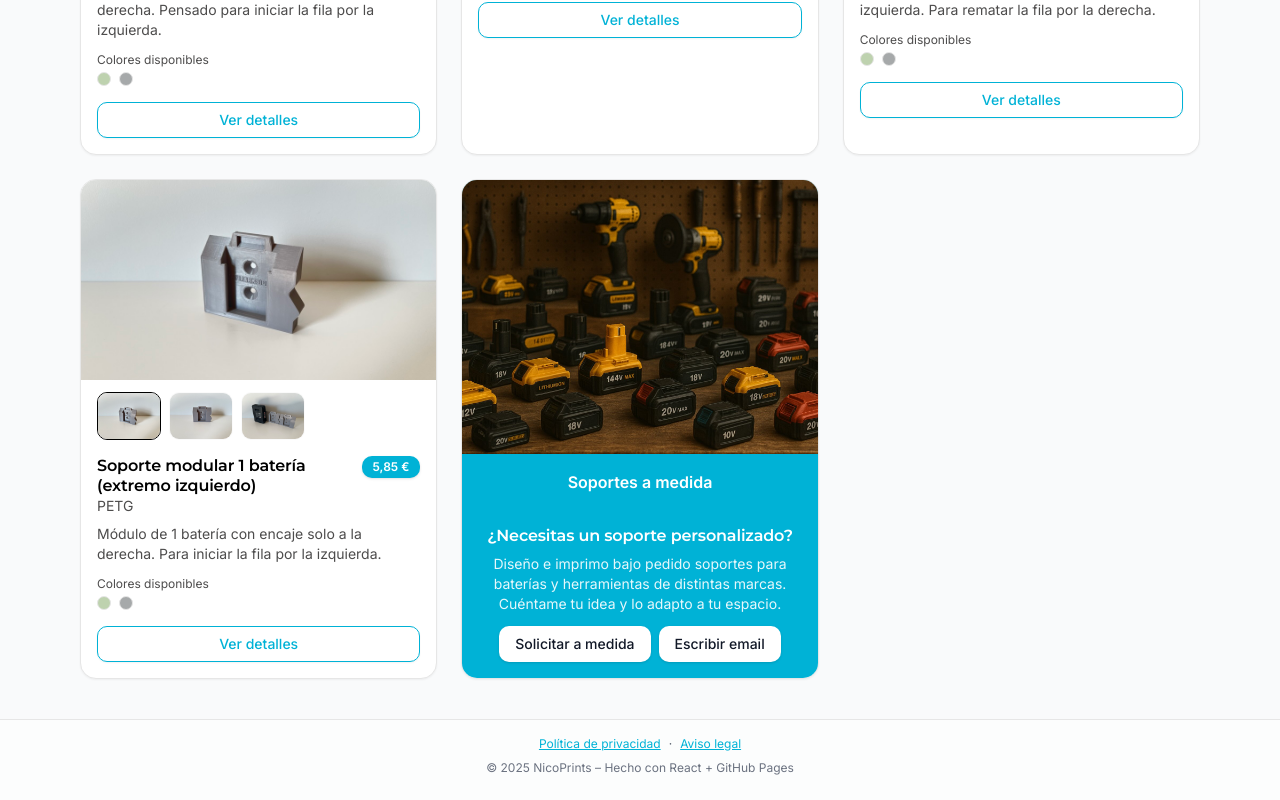
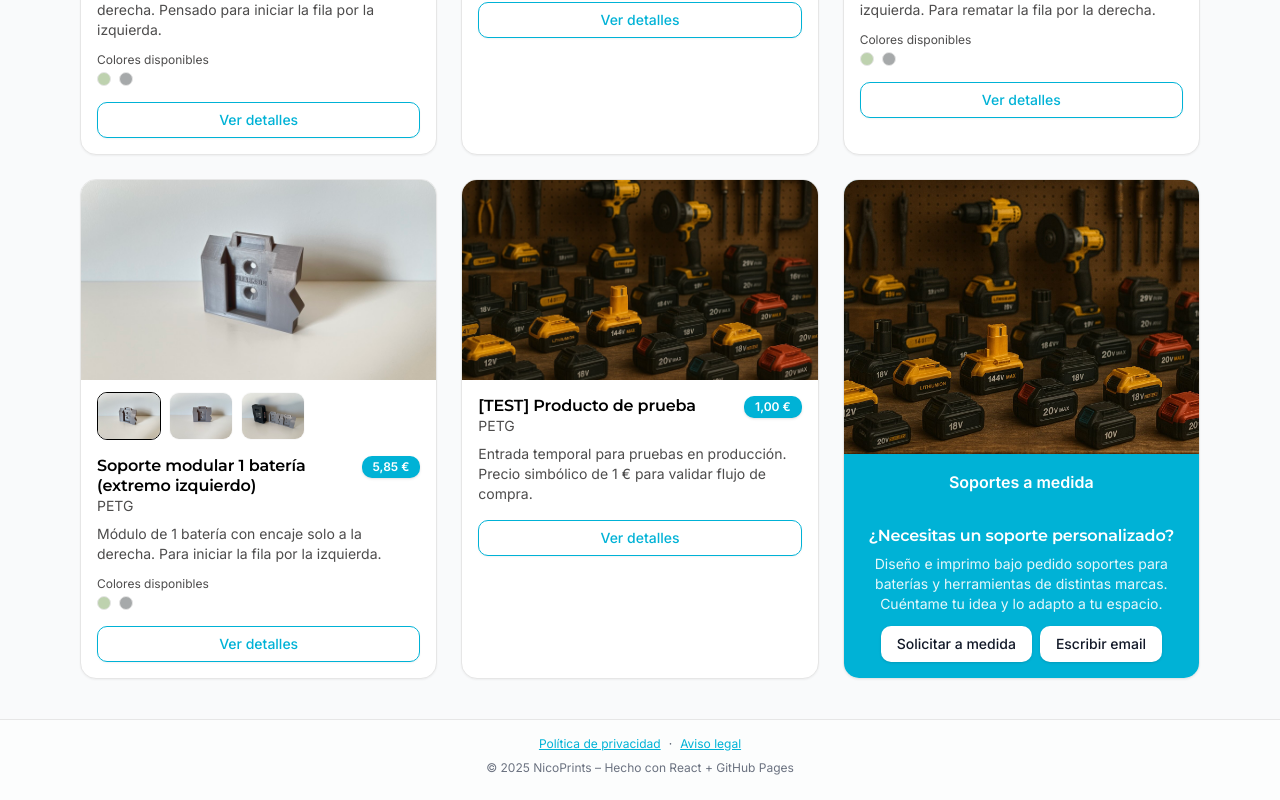
Before and after one commit to nicoyuste/NicoPrints, a React (Vite) app: page /taller in a window 1280 px wide. Shown: the part 1354-2154 px from the top of the page. Built offline with nearby package versions, Linux system fonts and the light colour scheme; the HTML template or start-up script is replaced by a standard one.

Commit message:
Add test product and temporary €1 shipping

```diff
--- a/src/config.js
+++ b/src/config.js
@@ -1,6 +1,6 @@
 export const CONTACT_EMAIL = 'info@nicoprints.com'
 export const PAYPAL_BUSINESS_EMAIL = 'info@nicoprints.com'
-export const SHIPPING_FEE_EUR = 5
+export const SHIPPING_FEE_EUR = 1
 
 // WhatsApp contact. Use full international format without '+' or with it; we'll sanitize when building URLs.
 // Example: '34600111222' or '+34 600 111 222'
--- a/src/data/products.js
+++ b/src/data/products.js
@@ -364,6 +364,21 @@
     longDescription: 'Tres separadores impresos en 3D para tus cartas de Artefacto de Magic: The Gathering. Pestaña alta y rotulación clara para identificación rápida en cajas o archivadores. Bordes y superficies diseñados para su uso con fundas.\n\nTambién realizo separadores personalizados con otros títulos (Planeswalker, Tokens, Sideboard, etc.) y gráficos a tu gusto. Solicítalo en <a href="encargos.html" target="_blank" rel="noreferrer noopener">encargos</a>.',
     crossReferences: ['mtg-separadores-rojo', 'mtg-separadores-azul', 'mtg-separadores-negro', 'mtg-separadores-blanco', 'mtg-separadores-verde', 'mtg-separadores-multicolor'],
   },
+  {
+    slug: 'taller-test-product',
+    collectionId: 'taller',
+    name: '[TEST] Producto de prueba',
+    price: 1,
+    currency: 'EUR',
+    images: [
+      { src: `${import.meta.env.BASE_URL}taller_a_medida.jpg` },
+    ],
+    category: 'Taller',
+    material: ['PETG'],
+    description: 'Entrada temporal para pruebas en producción. Precio simbólico de 1 € para validar flujo de compra.',
+    longDescription: 'Producto de prueba para validar despliegues y comportamientos en producción. No es un artículo real; no se procesará ningún envío.',
+    allowColorSelection: false,
+  },
 ]
 
 export const productBySlug = new Map(products.map(p => [p.slug, p]))
```
